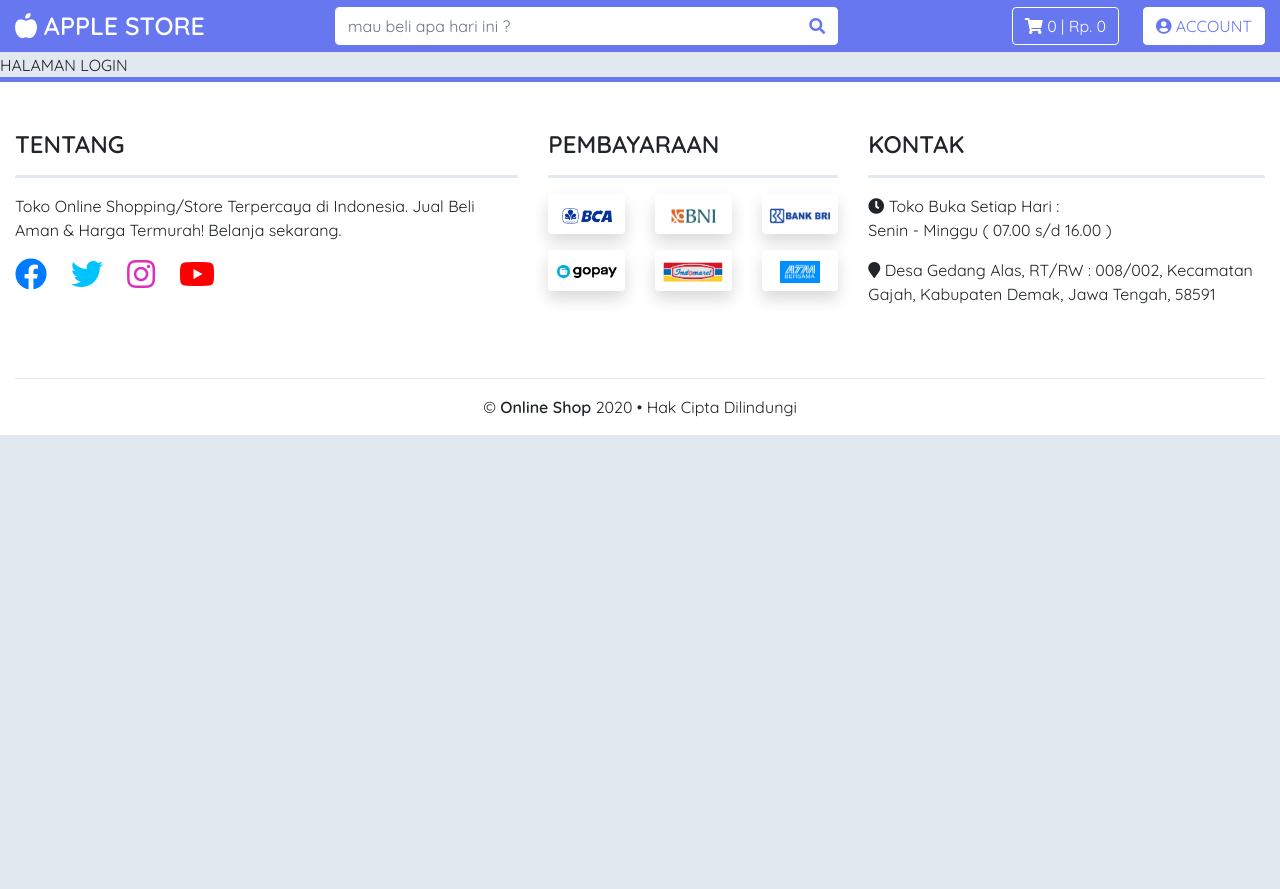
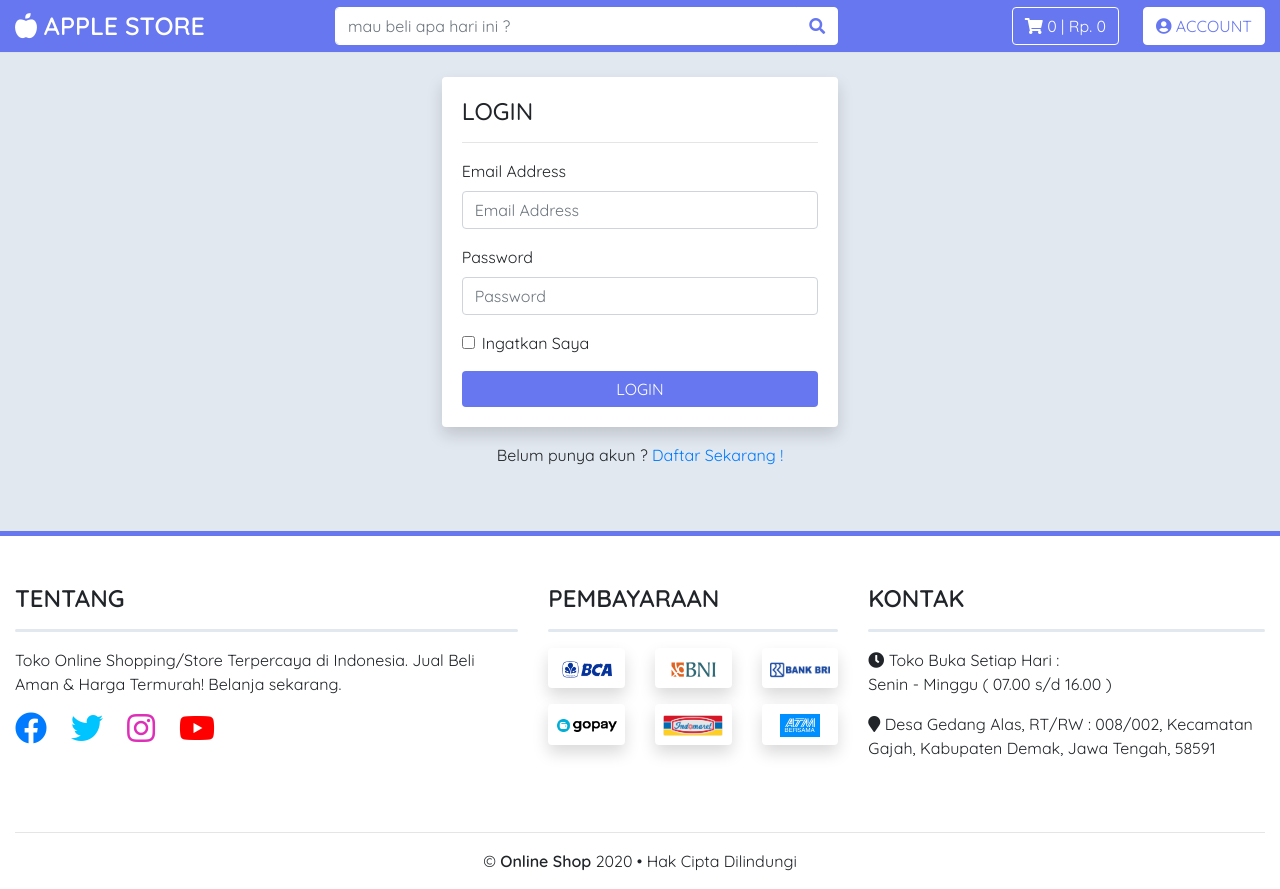
Before and after one commit to fi-stack/frontend-shop, a Vue app: page /login in a window 1280 px wide. Before the commit the page ends 800 px from the top, so only its background shows below. Built offline with nearby package versions, Linux system fonts and the light colour scheme.

Commit message:
membuat proses login custommer

```diff
--- a/src/components/Header.vue
+++ b/src/components/Header.vue
@@ -29,7 +29,12 @@
                             </div>
 
                             <div class="account">
-                                <router-link :to="{name: 'login'}" class="btn search-button btn-md d-none d-md-block ml-4"><i class="fa fa-user-circle"></i> ACCOUNT</router-link>
+                                <router-link :to="{name: 'login'}" v-if="!isLoggedIn"
+                                    class="btn search-button btn-md d-none d-md-block ml-4"><i
+                                        class="fa fa-user-circle"></i> ACCOUNT</router-link>
+                                <router-link :to="{name: 'dashboard'}" v-else
+                                    class="btn search-button btn-md d-none d-md-block ml-4"><i
+                                        class="fa fa-tachometer-alt"></i> DASHBOARD </router-link>
                             </div>
 
                         </div>
@@ -41,7 +46,26 @@
 </template>
 
 <script>
+import { computed } from 'vue'
+import { useStore } from 'vuex'
     export default {
 
+        setup() {
+
+            //store vuex
+            const store = useStore()
+
+            //computed
+            const isLoggedIn = computed(() => {
+
+                //get getters isLoggedIn dari module auth
+                return store.getters['auth/isLoggedIn']
+            })
+
+            return {
+                store,
+                isLoggedIn
+            }
+        }
     }
 </script>
--- a/src/store/module/auth.js
+++ b/src/store/module/auth.js
@@ -138,6 +138,58 @@
             })
         },
 
+        //action login
+        login({
+            commit
+        }, user) {
+
+            //define callback promise
+            return new Promise((resolve, reject) => {
+
+                Api.post('/login', {
+
+                        //data yang dikirim ke server
+                        email: user.email,
+                        password: user.password,
+
+                    })
+
+                    .then(response => {
+
+                        //define variable dengan isi hasil response dari server
+                        const token = response.data.token
+                        const user = response.data.user
+
+                        //set localStorage untuk menyimpan token dan data user
+                        localStorage.setItem('token', token)
+                        localStorage.setItem('user', JSON.stringify(user))
+
+                        //set default header axios dengan token
+                        Api.defaults.headers.common['Authorization'] = "Bearer " + token
+
+                        //commit auth success ke mutation
+                        commit('AUTH_SUCCESS', token, user)
+
+                        //commit get user ke mutation
+                        commit('GET_USER', user)
+
+                        //resolve ke component dengan hasil response
+                        resolve(response)
+
+                    }).catch(error => {
+
+                        //jika gagal, remove localStorage dengan key token
+                        localStorage.removeItem('token')
+
+                        //reject ke component dengan hasil response
+                        reject(error.response.data)
+
+                    })
+
+            })
+
+        }
+
     },
 
     //getters
--- a/src/views/auth/Login.vue
+++ b/src/views/auth/Login.vue
@@ -1,11 +1,112 @@
 <template>
-    <div class="login">
-        HALAMAN LOGIN
+    <div class="container-fluid mb-5 mt-4">
+        <div class="row justify-content-center">
+            <div class="col-md-4">
+                <div v-if="validation.message" class="mt-2 alert alert-danger">
+                    {{ validation.message }}
+                </div>
+                <div class="card border-0 shadow rounded">
+                    <div class="card-body">
+                        <h4>LOGIN</h4>
+                        <hr>
+                        <form @submit.prevent="login">
+                            <div class="form-group">
+                                <label>Email Address</label>
+                                <input type="email" v-model="user.email" class="form-control"
+                                    placeholder="Email Address">
+                            </div>
+                            <div v-if="validation.email" class="mt-2 alert alert-danger">
+                                {{ validation.email[0] }}
+                            </div>
+                            <div class="form-group">
+                                <label>Password</label>
+                                <input type="password" v-model="user.password" class="form-control"
+                                    placeholder="Password">
+                            </div>
+                            <div v-if="validation.password" class="mt-2 alert alert-danger">
+                                {{ validation.password[0] }}
+                            </div>
+                            <div class="form-group form-check">
+                                <input type="checkbox" class="form-check-input" id="exampleCheck1">
+                                <label class="form-check-label" for="exampleCheck1">Ingatkan Saya</label>
+                            </div>
+                            <button type="submit" class="btn btn-primary btn-block">LOGIN</button>
+                        </form>
+
+                    </div>
+                </div>
+                <div class="register mt-3 text-center">
+                    <p>
+                        Belum punya akun ? <router-link :to="{name: 'register'}">Daftar Sekarang !</router-link>
+                    </p>
+                </div>
+            </div>
+        </div>
     </div>
 </template>
 
 <script>
+    import {
+        ref,
+        reactive
+    } from 'vue'
+    import {
+        useStore
+    } from 'vuex'
+    import {
+        useRouter
+    } from 'vue-router'
+
     export default {
+
+        setup() {
+
+            //user state
+            const user = reactive({
+                email: '',
+                password: ''
+            })
+
+            //validation state
+            const validation = ref([])
+
+            //store vuex
+            const store = useStore()
+
+            //route
+            const router = useRouter()
+
+            //method login
+            function login() {
+
+                //define variable
+                let email = user.email
+                let password = user.password
+
+                //panggil action "login" dari module "auth" di vuex
+                store.dispatch('auth/login', {
+                        email,
+                        password
+                    })
+                    .then(() => {
+                        //redirect ke dashboard
+                        router.push({
+                            name: 'dashboard'
+                        })
+                    }).catch(error => {
+                        //assign validaation message
+                        validation.value = error
+                    })
+            }
+
+            //return object
+            return {
+                user,
+                validation,
+                login
+            }
+
+        }
 
     }
 </script>
```
